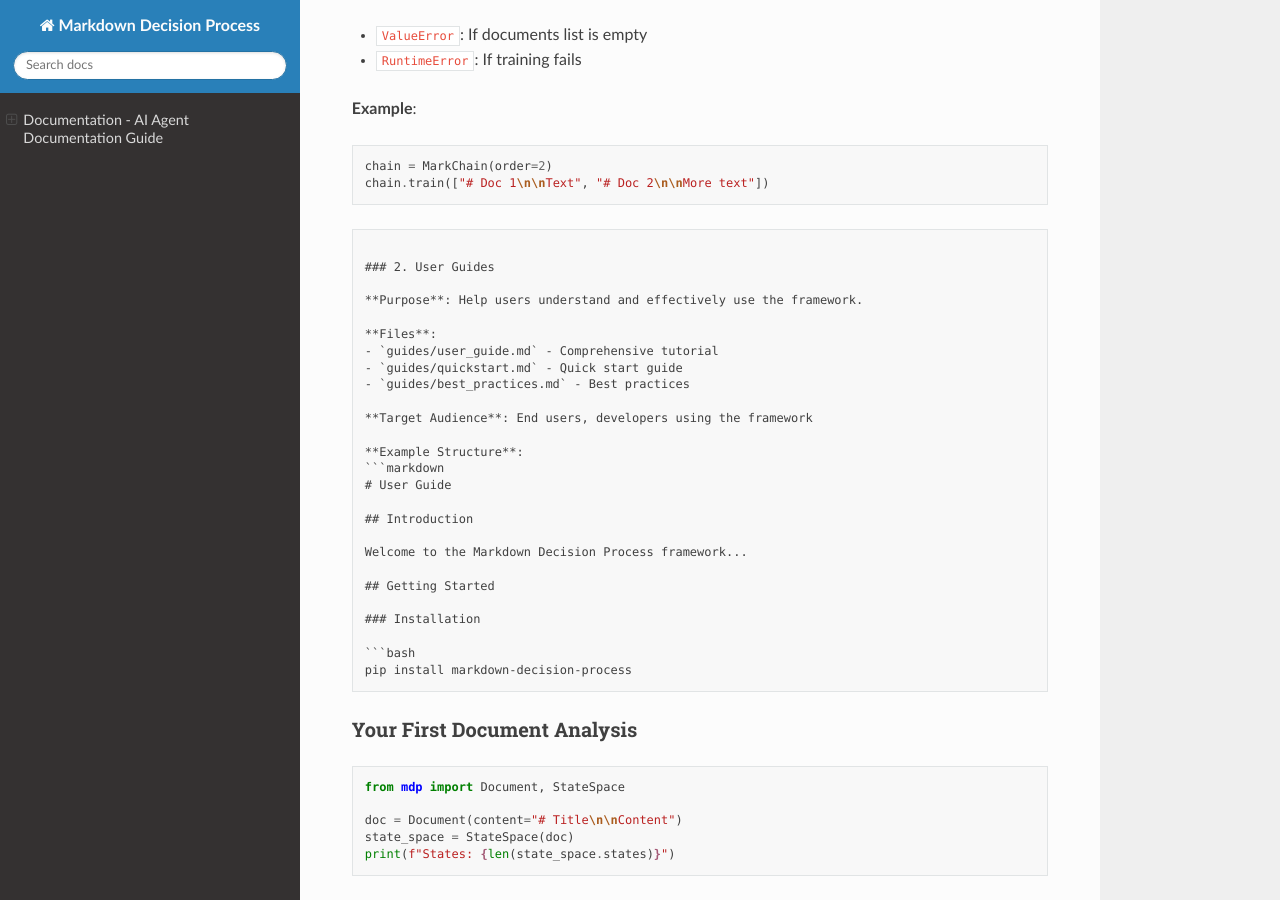
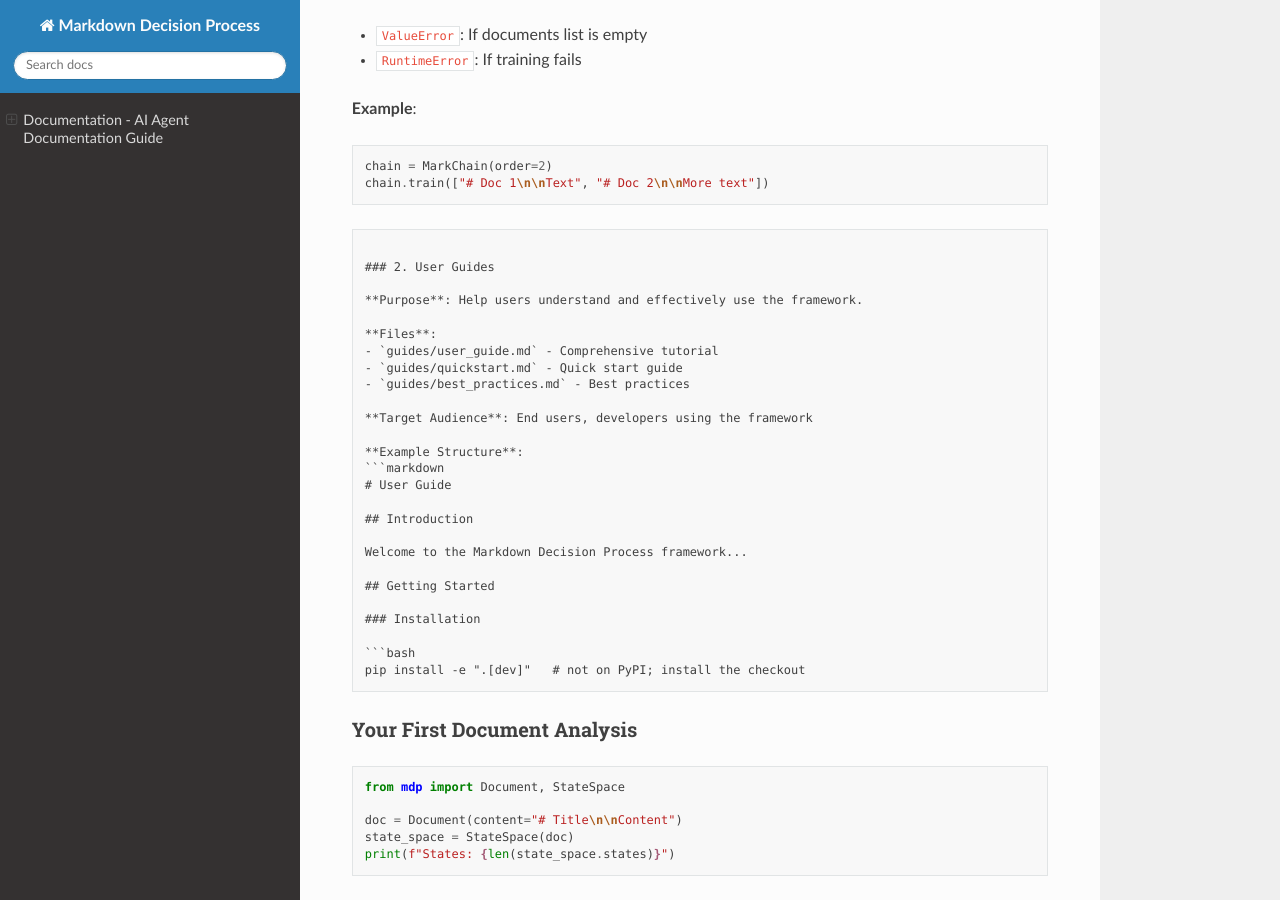
Before and after one commit to docxology/markdown_decision_process, a Sphinx documentation site: the page built from docs/AGENTS.md, in a window 1280 px wide and 900 px high, scrolled down 1950 px. Built offline with Sphinx 7.4.7 and the Read the Docs theme 3.1.0, drawn with Linux system fonts in a browser that asks for light colours.

Commit message:
Install docs point at the checkout: the package is not on PyPI

````diff
--- a/docs/AGENTS.md
+++ b/docs/AGENTS.md
@@ -115,7 +115,7 @@ Welcome to the Markdown Decision Process framework...
 ### Installation
 
 ```bash
-pip install markdown-decision-process
+pip install -e ".[dev]"   # not on PyPI; install the checkout
 ```
 
 ### Your First Document Analysis
````
